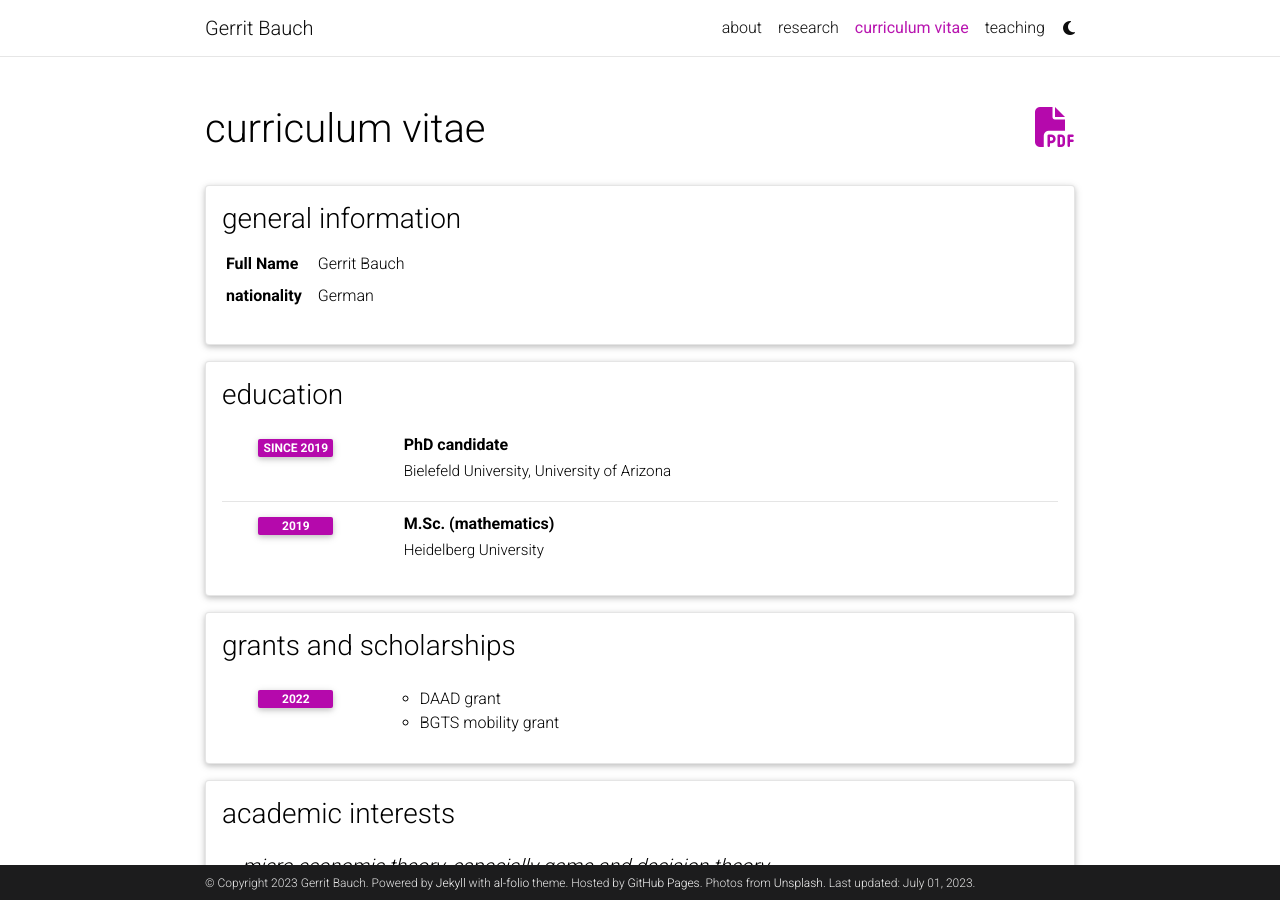
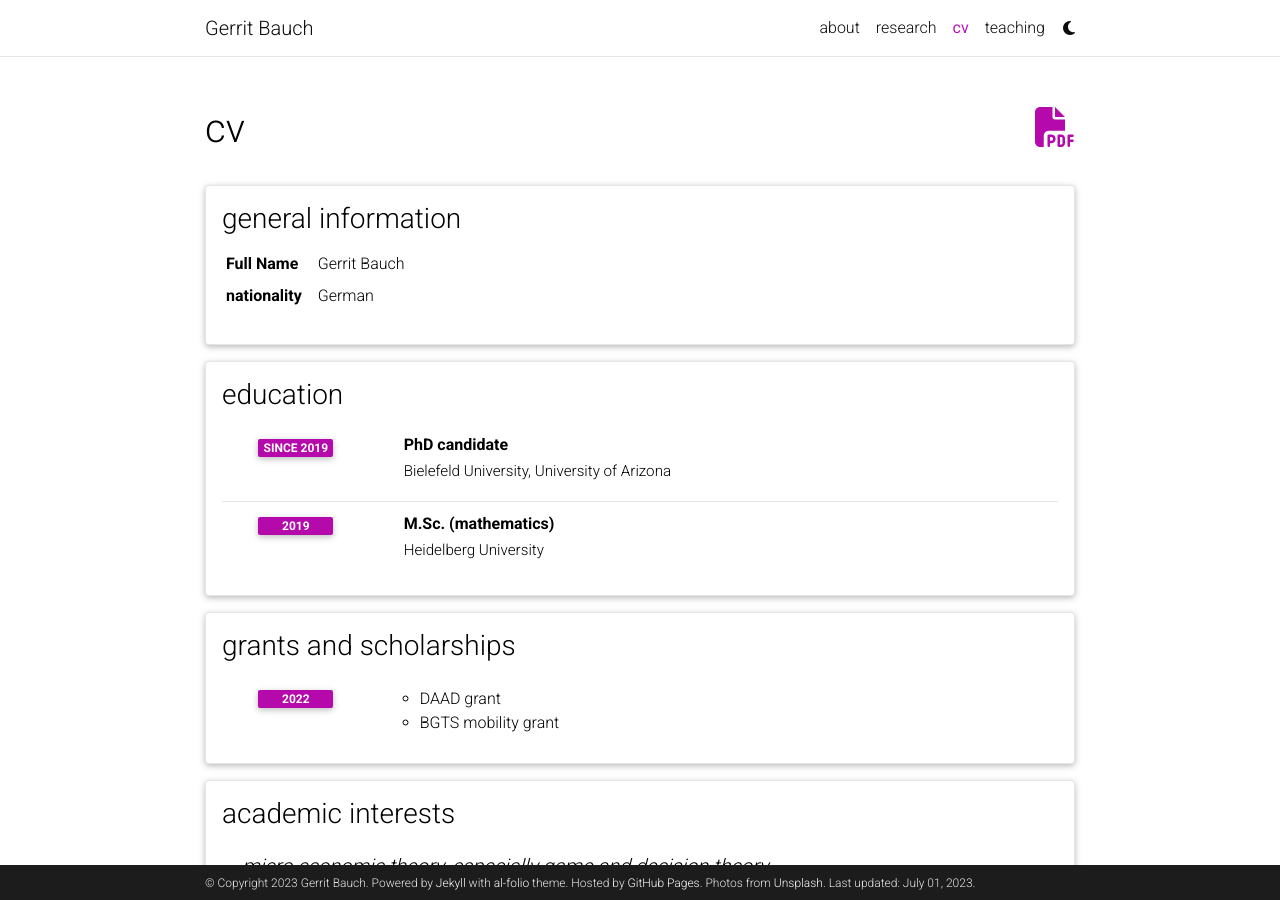
Before and after one commit to gbauch/gbauch.github.io, a Jekyll site: the page built from _pages/cv.md, in a window 1280 px wide and 900 px high. Built offline with Jekyll 4.4.1, drawn with Linux system fonts in a browser that asks for light colours; comment, search, counter and statistics services are not loaded; a style sheet for code colours, icons or effects is not loaded.

Commit message:
Update cv.md

```diff
--- a/_pages/cv.md
+++ b/_pages/cv.md
@@ -1,7 +1,7 @@
 ---
 layout: cv
 permalink: /cv/
-title: curriculum vitae
+title: cv
 nav: true
 nav_order: 4
 cv_pdf: cv_bauch.pdf
```
